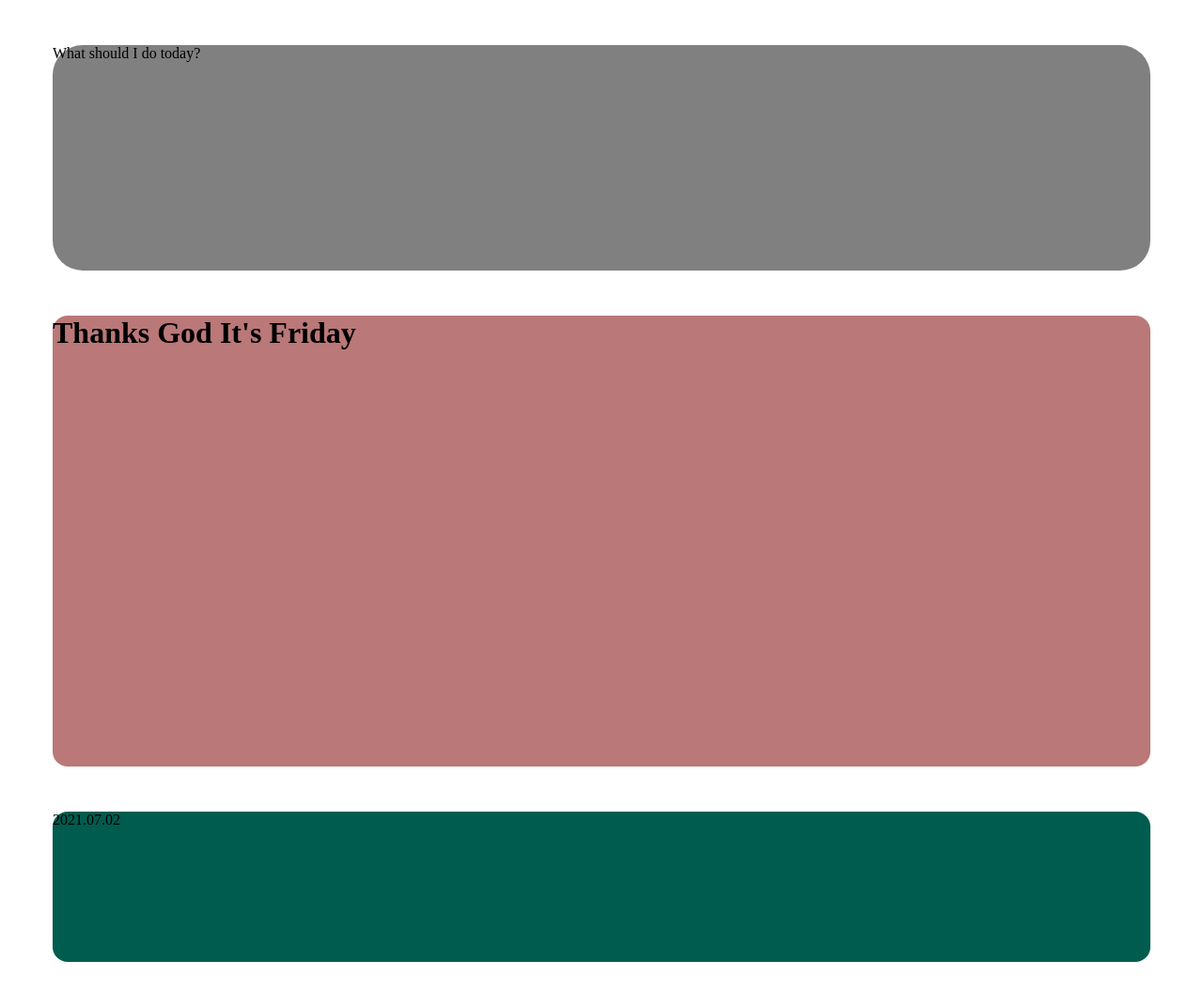
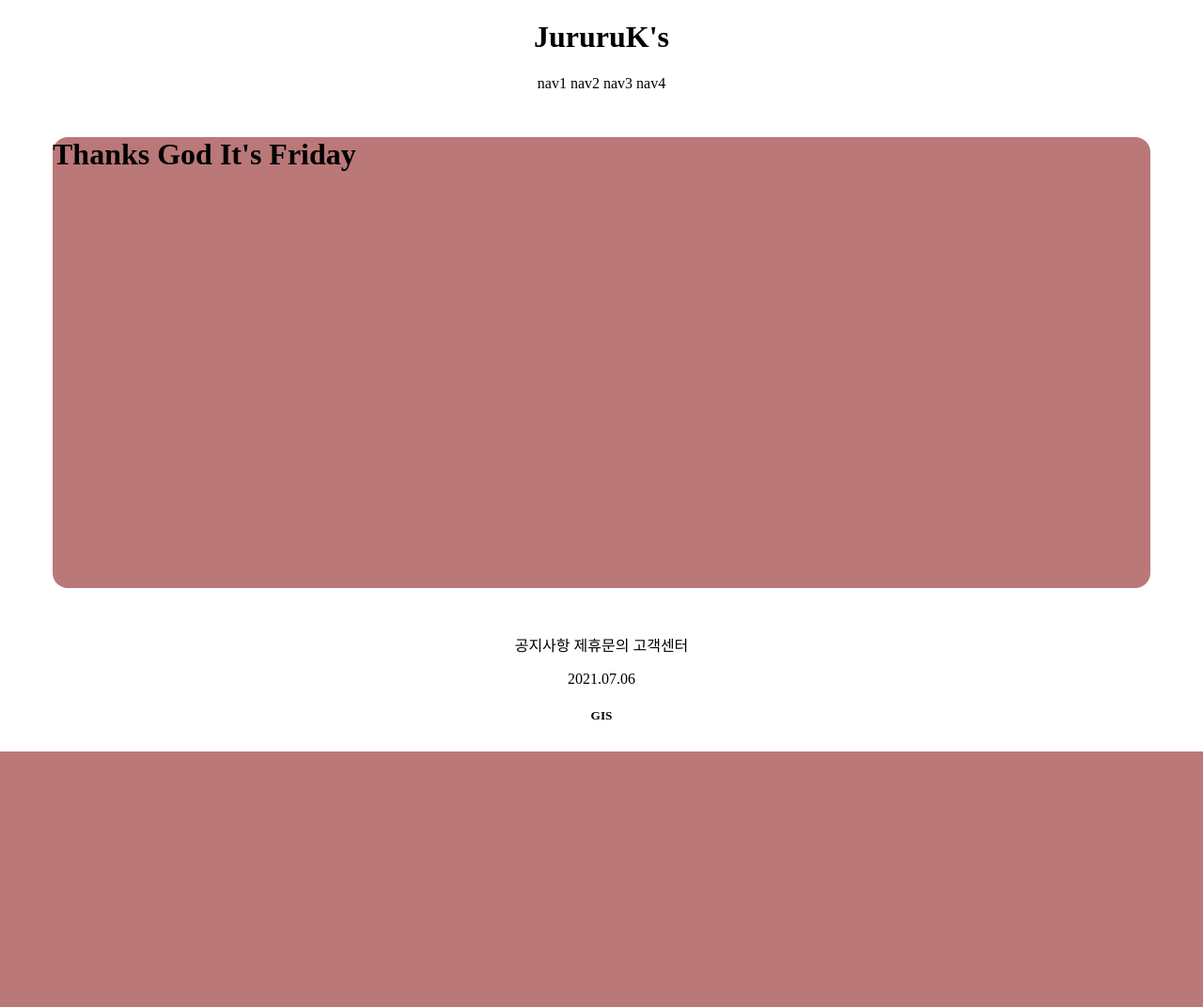
Before and after one commit to JururuK/practice, a Django app: page /myself/intro/ in a window 1280 px wide. Shown: the whole page at 94% size. After the commit the page ends 800 px from the top, so only its background shows below. Run offline with Django 3.2, Linux system fonts and the light colour scheme; parts of the project's set-up code (start-up, migrations or seed data) failed here and were passed over.

Commit message:
7.6 class commit 2

```diff
--- a/myself/views.py
+++ b/myself/views.py
@@ -3,4 +3,4 @@ from django.shortcuts import render
 
 # Create your views here.
 def introduce(myself) :
-    return render(myself, 'myself/intro.html')
+    return render(myself, 'myself/intro.html') #추후에 경로를 특정하기 위해(헷갈림방지) myself(앱이름)폴더를 하나더 만들고 html파일을 넣어줌
--- a/templates/footer.html
+++ b/templates/footer.html
@@ -1,4 +1,12 @@
-<div style = "height : 10rem; background-color : #005c4e; margin: 3rem; border-radius: 1rem">
+<div style = "text-align: center">
+    <div>
+        <span>공지사항</span>
+        <span>제휴문의</span>
+        <span>고객센터</span>
+    </div>
+    <div>
+        <p> 2021.07.06</p>
+        <h5>GIS</h5>
+    </div>
 
-<p> 2021.07.02</p>
 </div>
--- a/templates/header.html
+++ b/templates/header.html
@@ -1,4 +1,12 @@
-<div style="height : 15rem; background-color : grey; margin: 3rem; border-radius: 2rem">
-<p>What should I do today?</p>
+<div style = "text-align : center">
+    <div>
+        <h1>JururuK's</h1>
+    </div>
+    <div>
+        <span>nav1</span>
+        <span>nav2</span>
+        <span>nav3</span>
+        <span>nav4</span>
+    </div>
 
 </div>
```
Also changed, not shown: 1 other file.
